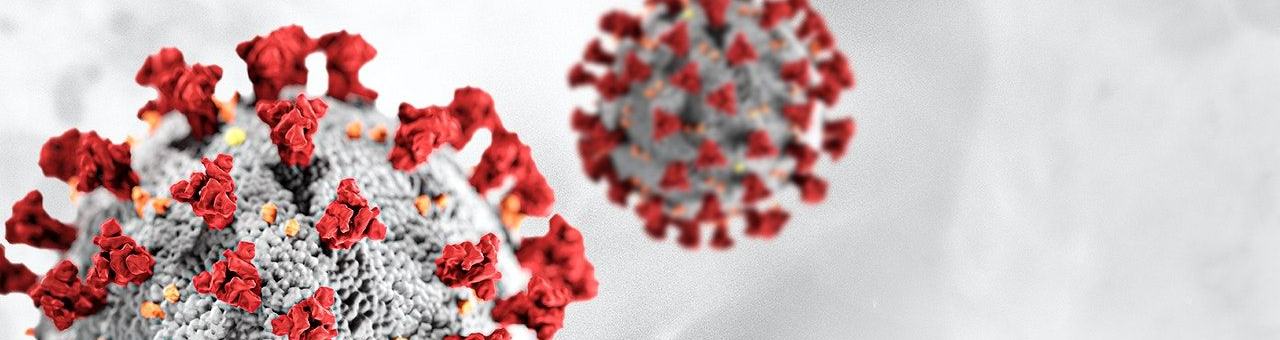
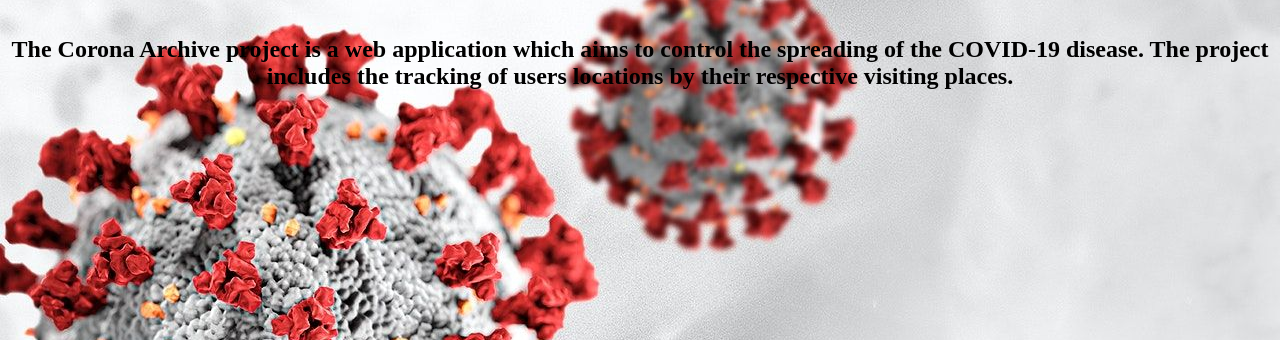
Before and after one commit to dickie10/Corona-Tracker, a Flask app: page / in a window 1280 px wide. Shown: the part 89-429 px from the top of the page. Run offline with Flask 2, Linux system fonts and the light colour scheme; some libraries are stand-ins or nearby versions.

Commit message:
Add files via upload

```diff
--- a/templates/index.html
+++ b/templates/index.html
@@ -17,5 +17,14 @@
 			</h1>
 		</div>
 	</div>
+	<center>
+		<br>
+		<br>
+		<h2>
+
+		The Corona Archive project is a web application which aims to control the spreading of the COVID-19 disease.
+		The project includes the tracking of users locations by their respective visiting places.
+		</h3>
+	</center>
 
 {% endblock %}
```
